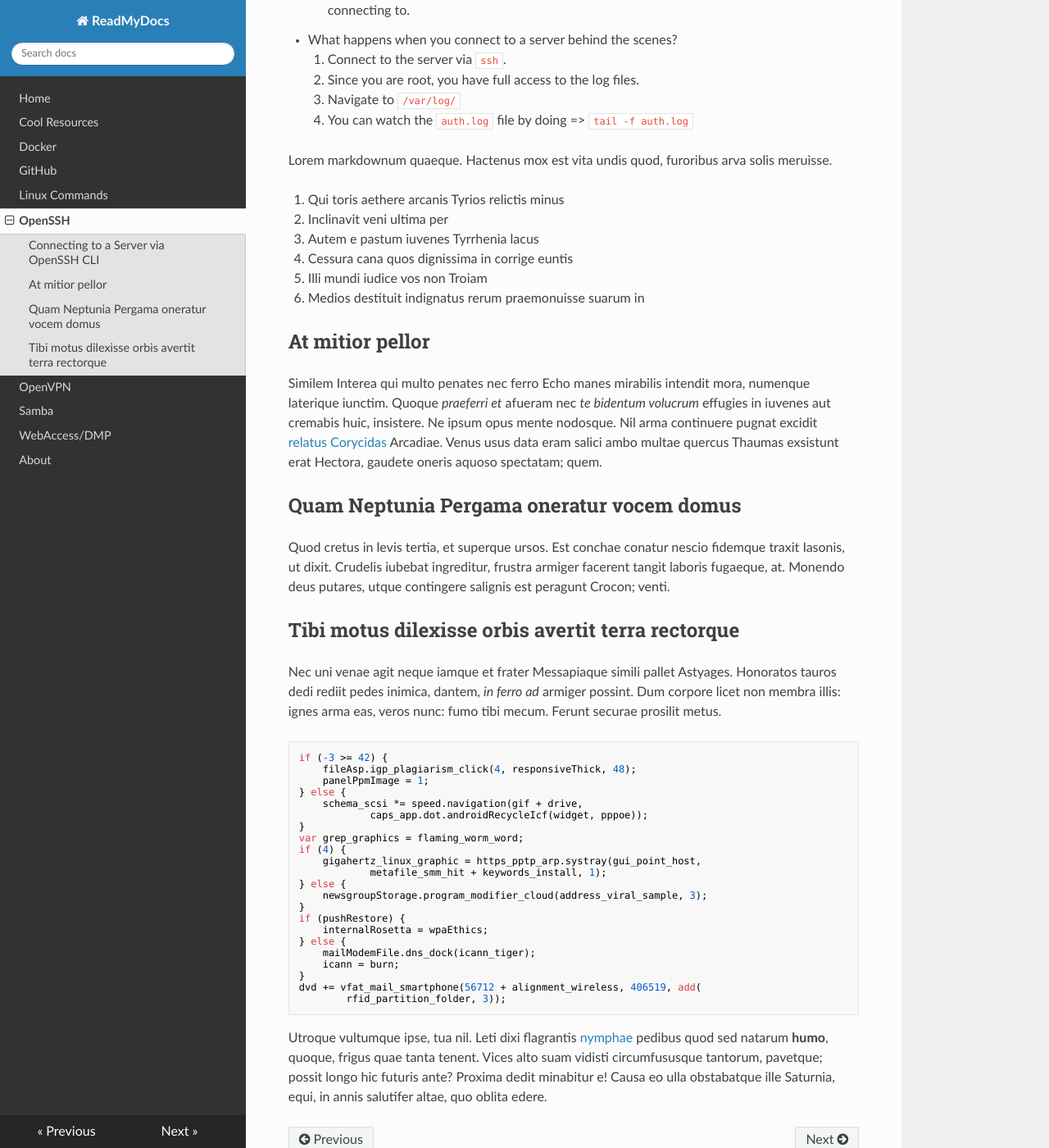
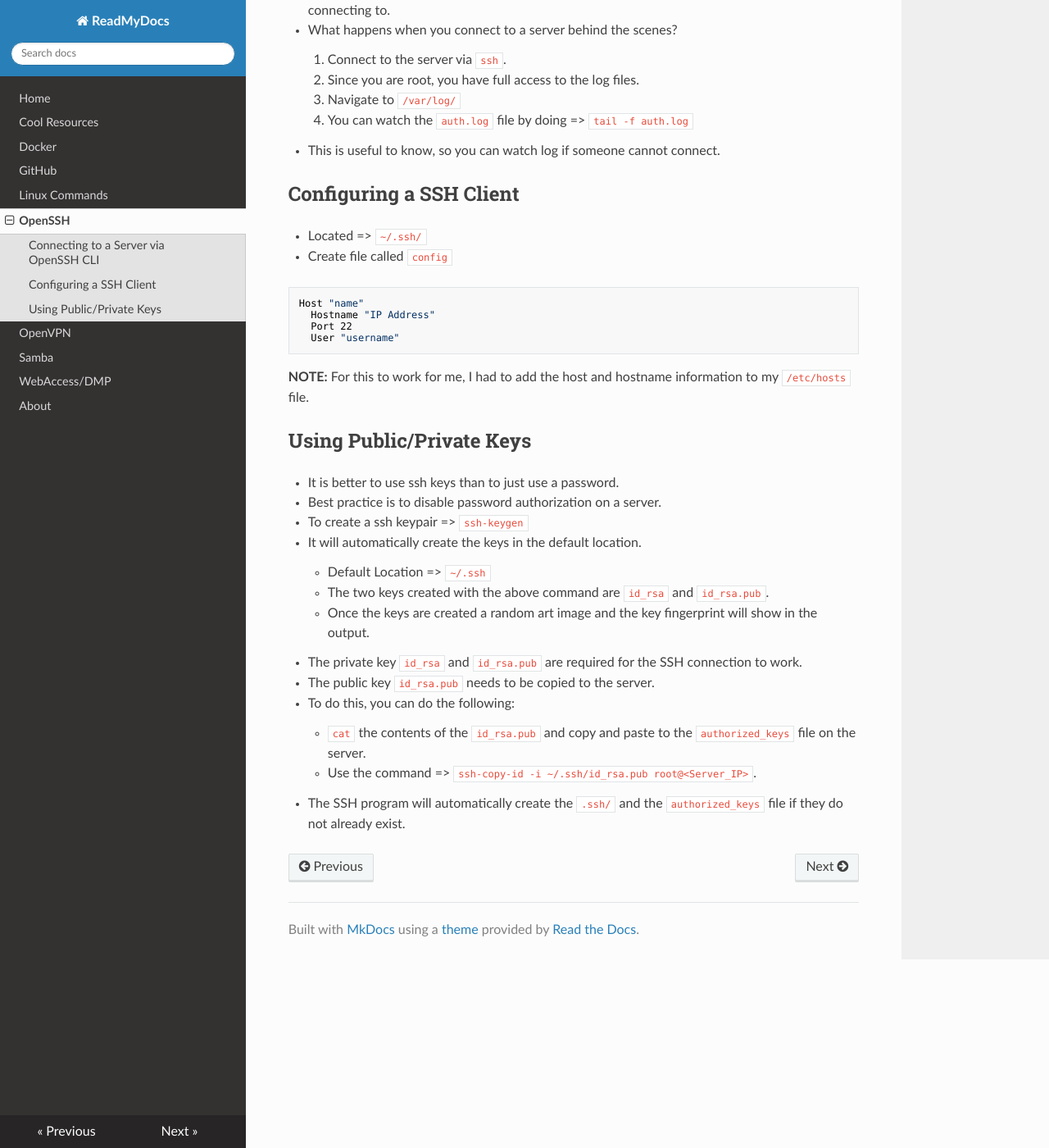
Before and after one commit to mholdiman19/mholdiman19.github.io, an MkDocs documentation site: the page built from docs/openSSH.md, in a window 1280 px wide and 1400 px high, scrolled down 679 px. Shown: the whole window at 82% size. Built offline with MkDocs 1.6.1, drawn with Linux system fonts in a browser that asks for light colours; nearby versions of some CDN libraries.

Commit message:
updated openSSH.md

````diff
--- a/docs/openSSH.md
+++ b/docs/openSSH.md
@@ -11,6 +11,7 @@ Notes:  These are my notes on Jay LaCroix's YouTube video.
 * How to tell if you have the SSH client installed => `which ssh`
     * Results => `/usr/bin/bash` (meaning it is already installed)
     * If the SSH Client was not installed, then you could search via => `apt search openssh-client`
+
 * To connect to a SSH Server => `ssh <username>@<server_IP_address>`
 * You will receive a key fingerprint message if you have not connected to the server previously.
 * To see what occured in your system, navigate to => `ls /home/mholdiman/ -a`
@@ -19,77 +20,45 @@ Notes:  These are my notes on Jay LaCroix's YouTube video.
 * Lets look at the file called `known_hosts` => `cat known_hosts`
 * The file will show all the fingerprints for servers you have connected to previously.
 * Why is this important?  It helps you mitigate "Man in the Middle" attacks.
-    * Man in the Middle attack means you wouldn't be connecting to the server you think you are connecting to.
+  * Man in the Middle attack means you wouldn't be connecting to the server you think you are connecting to.
+
 * What happens when you connect to a server behind the scenes?
     1. Connect to the server via `ssh`.
     2. Since you are root, you have full access to the log files.
     3. Navigate to `/var/log/`
     4. You can watch the `auth.log` file by doing => `tail -f auth.log`
 
+* This is useful to know, so you can watch log if someone cannot connect.
 
+## Configuring a SSH Client
 
+* Located => `~/.ssh/`
+* Create file called `config`
 
+```bash
+Host "name"
+  Hostname "IP Address"
+  Port 22
+  User "username"
+```
+__NOTE:__ For this to work for me, I had to add the host and hostname information to my `/etc/hosts` file.
 
-Lorem markdownum quaeque. Hactenus mox est vita undis quod, furoribus arva solis
-meruisse.
+## Using Public/Private Keys
 
-1. Qui toris aethere arcanis Tyrios relictis minus
-2. Inclinavit veni ultima per
-3. Autem e pastum iuvenes Tyrrhenia lacus
-4. Cessura cana quos dignissima in corrige euntis
-5. Illi mundi iudice vos non Troiam
-6. Medios destituit indignatus rerum praemonuisse suarum in
+* It is better to use ssh keys than to just use a password.
+* Best practice is to disable password authorization on a server.
+* To create a ssh keypair => `ssh-keygen`
+* It will automatically create the keys in the default location.
 
-## At mitior pellor
+    * Default Location => `~/.ssh`
+    * The two keys created with the above command are `id_rsa` and `id_rsa.pub`.
+    * Once the keys are created a random art image and the key fingerprint will show in the output.
 
-Similem Interea qui multo penates nec ferro Echo manes mirabilis intendit mora,
-numenque laterique iunctim. Quoque *praeferri et* afueram nec *te bidentum
-volucrum* effugies in iuvenes aut cremabis huic, insistere. Ne ipsum opus mente
-nodosque. Nil arma continuere pugnat excidit [relatus
-Corycidas](http://signis-thebae.com/) Arcadiae. Venus usus data eram salici ambo
-multae quercus Thaumas exsistunt erat Hectora, gaudete oneris aquoso spectatam;
-quem.
+* The private key `id_rsa` and `id_rsa.pub` are required for the SSH connection to work.
+* The public key `id_rsa.pub` needs to be copied to the server.
+* To do this, you can do the following:
 
-## Quam Neptunia Pergama oneratur vocem domus
+    * `cat` the contents of the `id_rsa.pub` and copy and paste to the `authorized_keys` file on the server.
+    * Use the command => `ssh-copy-id -i ~/.ssh/id_rsa.pub root@<Server_IP>`.
 
-Quod cretus in levis tertia, et superque ursos. Est conchae conatur nescio
-fidemque traxit Iasonis, ut dixit. Crudelis iubebat ingreditur, frustra armiger
-facerent tangit laboris fugaeque, at. Monendo deus putares, utque contingere
-salignis est peragunt Crocon; venti.
-
-## Tibi motus dilexisse orbis avertit terra rectorque
-
-Nec uni venae agit neque iamque et frater Messapiaque simili pallet Astyages.
-Honoratos tauros dedi rediit pedes inimica, dantem, *in ferro ad* armiger
-possint. Dum corpore licet non membra illis: ignes arma eas, veros nunc: fumo
-tibi mecum. Ferunt securae prosilit metus.
-
-    if (-3 >= 42) {
-        fileAsp.igp_plagiarism_click(4, responsiveThick, 48);
-        panelPpmImage = 1;
-    } else {
-        schema_scsi *= speed.navigation(gif + drive,
-                caps_app.dot.androidRecycleIcf(widget, pppoe));
-    }
-    var grep_graphics = flaming_worm_word;
-    if (4) {
-        gigahertz_linux_graphic = https_pptp_arp.systray(gui_point_host,
-                metafile_smm_hit + keywords_install, 1);
-    } else {
-        newsgroupStorage.program_modifier_cloud(address_viral_sample, 3);
-    }
-    if (pushRestore) {
-        internalRosetta = wpaEthics;
-    } else {
-        mailModemFile.dns_dock(icann_tiger);
-        icann = burn;
-    }
-    dvd += vfat_mail_smartphone(56712 + alignment_wireless, 406519, add(
-            rfid_partition_folder, 3));
-
-Utroque vultumque ipse, tua nil. Leti dixi flagrantis
-[nymphae](http://www.volenti.net/nubilasqualidus) pedibus quod sed natarum
-**humo**, quoque, frigus quae tanta tenent. Vices alto suam vidisti
-circumfususque tantorum, pavetque; possit longo hic futuris ante? Proxima dedit
-minabitur e! Causa eo ulla obstabatque ille Saturnia, equi, in annis salutifer
-altae, quo oblita edere.
+* The SSH program will automatically create the `.ssh/` and the `authorized_keys` file if they do not already exist.
````
Also changed, not shown: site/index.html, site/openSSH/index.html, site/search/search_index.json, 1 other file.
